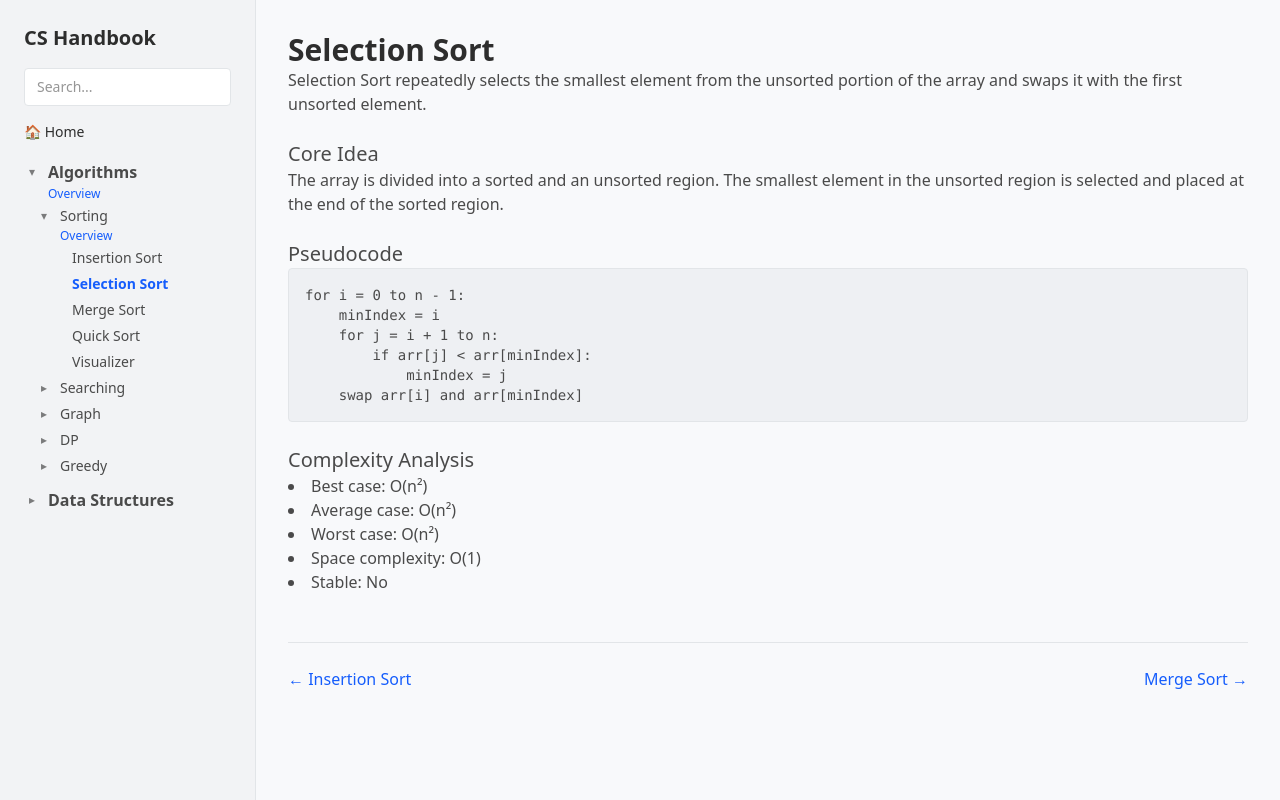
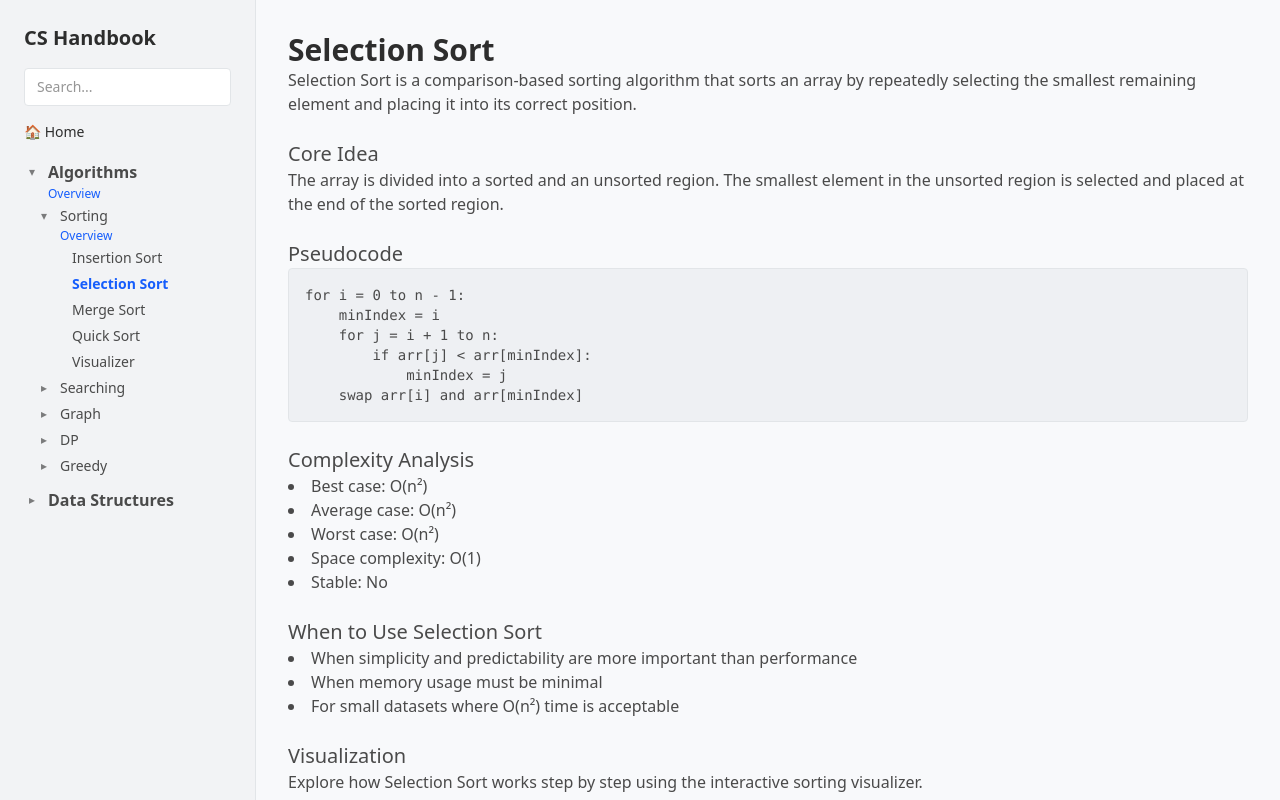
Before and after one commit to Chrainx/CS-Handbook, a Next.js app: page /algorithms/sorting/selection-sort in a window 1280 px wide. Built offline with nearby package versions, Linux system fonts and the light colour scheme.

Commit message:
feat: add a direct open to visualizer from each algorithm page

```diff
--- a/src/app/algorithms/sorting/insertion-sort/page.tsx
+++ b/src/app/algorithms/sorting/insertion-sort/page.tsx
@@ -60,6 +60,22 @@ export default function InsertionSortPage() {
         <li>When simplicity matters</li>
       </ul>
 
+      <h2 className="text-xl font-medium mt-6 text-(--text-secondary)">
+        Visualization
+      </h2>
+
+      <p className="text-(--text-secondary)">
+        Explore how Insertion Sort works step by step using the interactive
+        sorting visualizer.
+      </p>
+
+      <a
+        href="/algorithms/sorting/visualizer?algo=insertion"
+        className="inline-block mt-2 text-blue-600 underline"
+      >
+        Open Sorting Visualizer →
+      </a>
+
       <NextPrev />
     </div>
   )
--- a/src/app/algorithms/sorting/merge-sort/page.tsx
+++ b/src/app/algorithms/sorting/merge-sort/page.tsx
@@ -6,10 +6,9 @@ export default function MergeSortPage() {
       <h1 className="text-3xl font-semibold text-(--text-main)">Merge Sort</h1>
 
       <p className="text-(--text-secondary)">
-        Merge Sort is a divide-and-conquer algorithm that divides the array into
-        halves, recursively sorts each half, and then merges the two sorted
-        halves into a fully sorted array. It is stable and guarantees O(n log n)
-        time in all cases.
+        Merge Sort is a divide-and-conquer sorting algorithm that sorts an array
+        by recursively dividing it into smaller subarrays and merging them in
+        sorted order.
       </p>
 
       <h2 className="text-xl font-medium mt-6 text-(--text-secondary)">
@@ -44,10 +43,10 @@ function merge(left, right):
     while left and right:
         if left[0] <= right[0]:
             append left[0] to result
-            left = left[1:]
+            remove left[0] from left
         else:
             append right[0] to result
-            right = right[1:]
+            remove right[0] from right
 
     append remaining items of left
     append remaining items of right
@@ -78,6 +77,22 @@ function merge(left, right):
         <li>When predictable performance is needed</li>
       </ul>
 
+      <h2 className="text-xl font-medium mt-6 text-(--text-secondary)">
+        Visualization
+      </h2>
+
+      <p className="text-(--text-secondary)">
+        Explore how Merge Sort works step by step using the interactive sorting
+        visualizer.
+      </p>
+
+      <a
+        href="/algorithms/sorting/visualizer?algo=merge"
+        className="inline-block mt-2 text-blue-600 underline"
+      >
+        Open Sorting Visualizer →
+      </a>
+
       <NextPrev />
     </div>
   )
--- a/src/app/algorithms/sorting/page.tsx
+++ b/src/app/algorithms/sorting/page.tsx
@@ -121,6 +121,11 @@ export default function SortingOverviewPage() {
         </li> */}
       </ul>
 
+      <p className="text-sm mt-6 text-(--text-secondary)">
+        Each sorting algorithm includes a step-by-step explanation and can be
+        explored interactively using the shared sorting visualizer page.
+      </p>
+
       <NextPrev />
     </div>
   )
--- a/src/app/algorithms/sorting/quick-sort/page.tsx
+++ b/src/app/algorithms/sorting/quick-sort/page.tsx
@@ -73,6 +73,22 @@ function partition(arr, low, high):
         <li>When random or median-based pivot selection is used</li>
       </ul>
 
+      <h2 className="text-xl font-medium mt-6 text-(--text-secondary)">
+        Visualization
+      </h2>
+
+      <p className="text-(--text-secondary)">
+        Explore how Quick Sort works step by step using the interactive sorting
+        visualizer.
+      </p>
+
+      <a
+        href="/algorithms/sorting/visualizer?algo=quick"
+        className="inline-block mt-2 text-blue-600 underline"
+      >
+        Open Sorting Visualizer →
+      </a>
+
       <NextPrev />
     </div>
   )
--- a/src/app/algorithms/sorting/selection-sort/page.tsx
+++ b/src/app/algorithms/sorting/selection-sort/page.tsx
@@ -8,8 +8,9 @@ export default function SelectionSortPage() {
       </h1>
 
       <p className="text-(--text-secondary)">
-        Selection Sort repeatedly selects the smallest element from the unsorted
-        portion of the array and swaps it with the first unsorted element.
+        Selection Sort is a comparison-based sorting algorithm that sorts an
+        array by repeatedly selecting the smallest remaining element and placing
+        it into its correct position.
       </p>
 
       <h2 className="text-xl font-medium mt-6 text-(--text-secondary)">
@@ -47,6 +48,34 @@ export default function SelectionSortPage() {
         <li>Stable: No</li>
       </ul>
 
+      <h2 className="text-xl font-medium mt-6 text-(--text-secondary)">
+        When to Use Selection Sort
+      </h2>
+
+      <ul className="list-disc list-inside text-(--text-secondary)">
+        <li>
+          When simplicity and predictability are more important than performance
+        </li>
+        <li>When memory usage must be minimal</li>
+        <li>For small datasets where O(n²) time is acceptable</li>
+      </ul>
+
+      <h2 className="text-xl font-medium mt-6 text-(--text-secondary)">
+        Visualization
+      </h2>
+
+      <p className="text-(--text-secondary)">
+        Explore how Selection Sort works step by step using the interactive
+        sorting visualizer.
+      </p>
+
+      <a
+        href="/algorithms/sorting/visualizer?algo=selection"
+        className="inline-block mt-2 text-blue-600 underline"
+      >
+        Open Sorting Visualizer →
+      </a>
+
       <NextPrev />
     </div>
   )
--- a/src/app/page.tsx
+++ b/src/app/page.tsx
@@ -4,9 +4,14 @@ export default function HomePage() {
       {/* Hero section */}
       <section className="text-center py-16">
         <h1 className="text-5xl font-bold mb-4">CS Handbook</h1>
-        <p className="text-xl text-gray-600">
-          A comprehensive collection of algorithms, data structures, systems,
-          and computer science knowledge — explained clearly by me.
+        <p className="text-xl text-gray-600 max-w-3xl mx-auto">
+          An interactive computer science handbook covering core concepts across
+          algorithms, data structures, systems, and more, with clear
+          explanations and step-by-step visualizations.
+        </p>
+        <p className="mt-3 text-sm text-gray-500">
+          Built and expanded incrementally as a personal learning and reference
+          project.
         </p>
       </section>
 
--- a/src/visualizers/sorting/sortingVisualizer.tsx
+++ b/src/visualizers/sorting/sortingVisualizer.tsx
@@ -23,6 +23,7 @@ import { quickSortSteps } from './steps/quick'
 
 import { sortingStateToBars } from './adapters/sortingToBar'
 import { useStepPlayer } from '../shared/useStepPlayer'
+import { useSearchParams } from 'next/navigation'
 
 export const SORTING_ALGORITHMS: {
   id: SortingAlgorithmId
@@ -61,6 +62,9 @@ const STEP_GENERATORS: Record<string, (arr: number[]) => SortingStep[]> = {
 }
 
 export default function SortingVisualizer() {
+  const searchParams = useSearchParams()
+  const algoFromUrl = searchParams.get('algo') as SortingAlgorithmId | null
+
   const [algorithm, setAlgorithm] = useState<string | null>(null)
   const [open, setOpen] = useState(true)
 
@@ -79,9 +83,6 @@ export default function SortingVisualizer() {
 
   const { leftBuffer, rightBuffer, leftPtr, rightPtr } = state
 
-  /* ---------------------------------- */
-  /* Step generation                    */
-  /* ---------------------------------- */
   function generateSteps(algo: string) {
     const generator = STEP_GENERATORS[algo]
     if (!generator) return
@@ -130,6 +131,17 @@ export default function SortingVisualizer() {
   useEffect(() => {
     setInput(baseArray.join(','))
   }, [baseArray])
+
+  useEffect(() => {
+    if (!algoFromUrl) return
+    if (!STEP_GENERATORS[algoFromUrl]) return
+
+    setAlgorithm(algoFromUrl)
+    setOpen(false)
+    generateSteps(algoFromUrl)
+
+    // eslint-disable-next-line react-hooks/exhaustive-deps
+  }, [])
 
   /* ---------------------------------- */
   /* Render                             */
```
